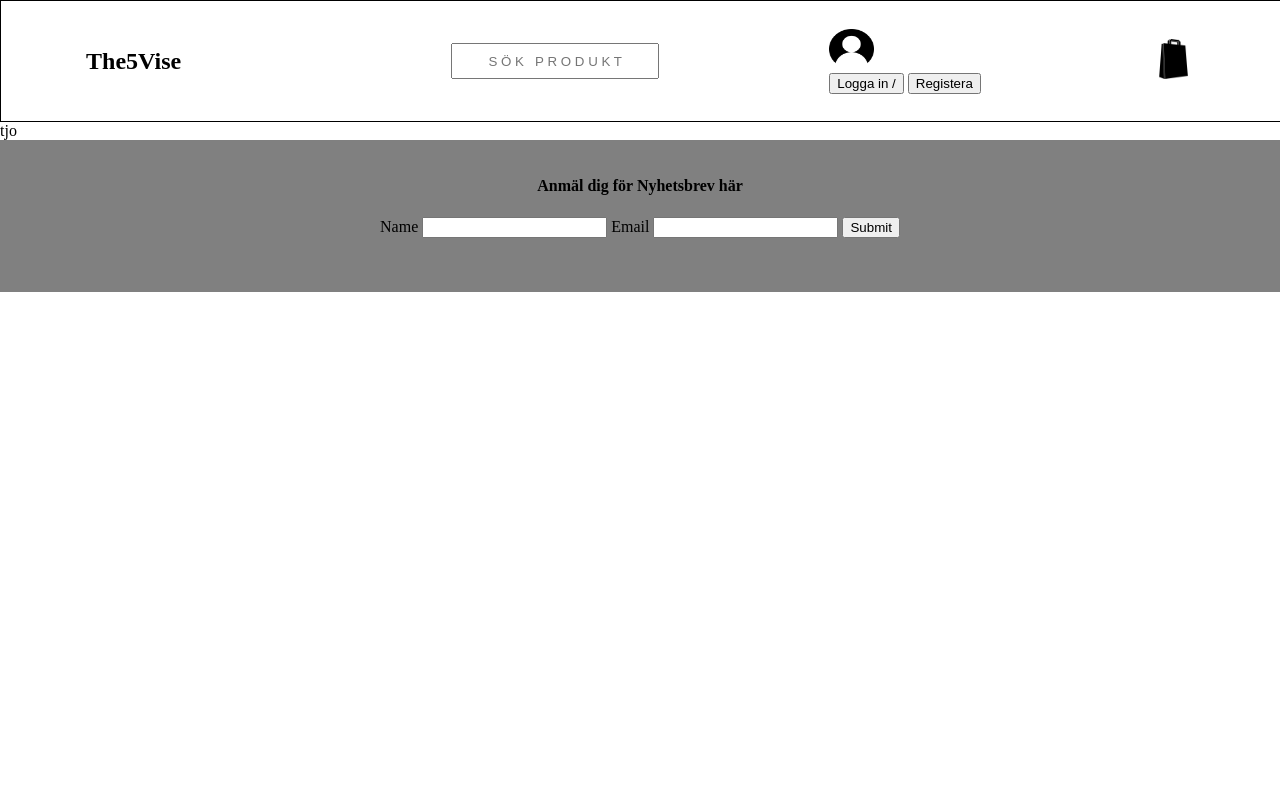
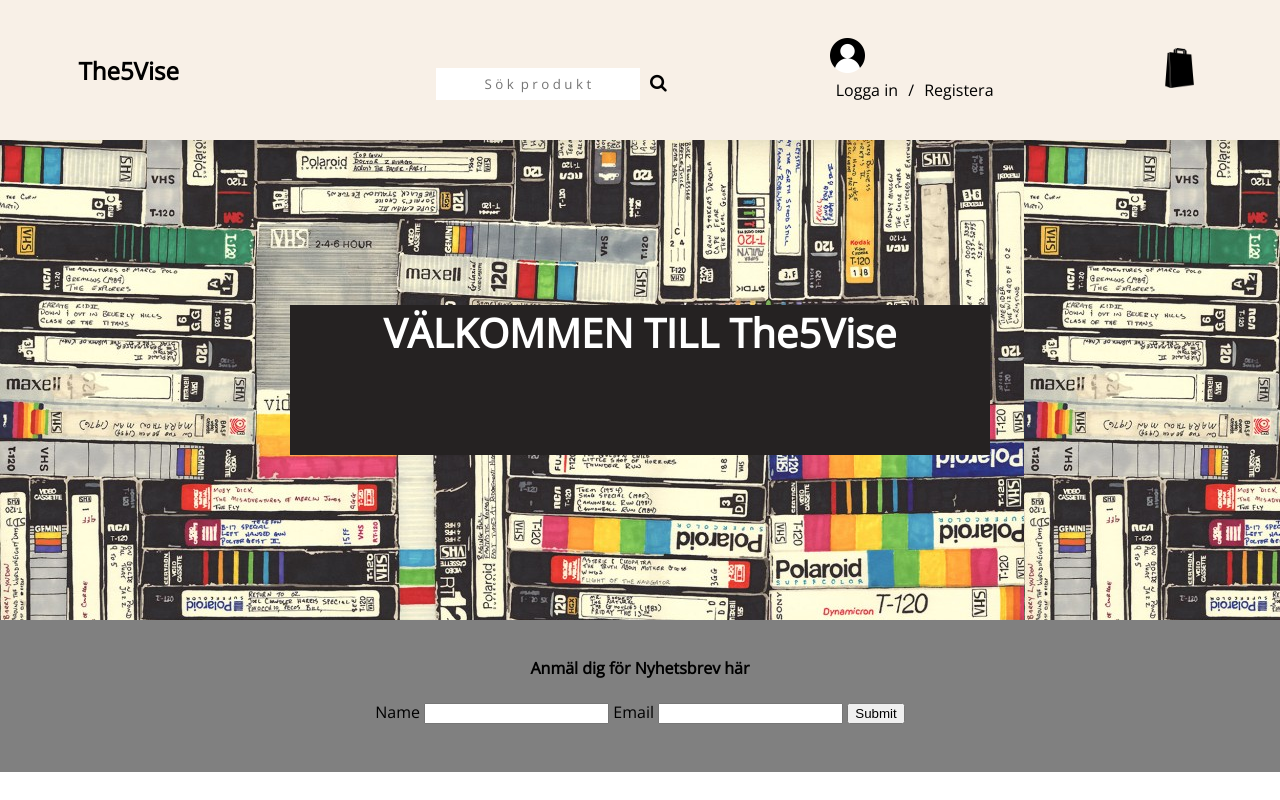
Before and after one commit to Andreeez/SecondWebshop, a PHP site: page / in a window 1280 px wide. Run offline with PHP 8.4, Linux system fonts and the light colour scheme; some libraries are stand-ins or nearby versions.

Commit message:
registrering klart

```diff
--- a/index.php
+++ b/index.php
@@ -7,7 +7,7 @@ require 'sections/header.php';
 
 
 <div class ="hejhej">
-tjo
+    <div class="back"><h1>VÄLKOMMEN TILL <?php echo webshopName; ?></h1</div>
 </div>
 
 <?php
--- a/sections/header.php
+++ b/sections/header.php
@@ -9,6 +9,8 @@ define("webshopName", "The5Vise");?>
     <meta name="viewport" content="width=device-width, initial-scale=1">
     <link rel="stylesheet" type="text/css" media="screen" href="../style.css" />
     <script src="https://ajax.googleapis.com/ajax/libs/jquery/3.2.1/jquery.min.js"></script>
+    <link rel="stylesheet" href="https://cdnjs.cloudflare.com/ajax/libs/font-awesome/4.7.0/css/font-awesome.min.css">
+    <link href="https://fonts.googleapis.com/css?family=Open+Sans" rel="stylesheet">
     <script src="../script/script.js"></script>
 </head>
 <body>
@@ -16,22 +18,24 @@ define("webshopName", "The5Vise");?>
 <div class="headerContainer">
     <div class="headerRow">
         <div class="headerItem" id="headerItem1">
-        <h2 class="webshopLogo"><?php echo webshopName; ?></h2>
+        <h2 class="webshopLogo" href="./index.php"><?php echo webshopName; ?></h2>
         </div>
         <div class="headerItem" id="headerItem2">
             <form class="searchForm">
-                <input type="text" id="searchInput" name="searchProduct" placeholder="S Ö K   P R O D U K T"/>
+                <input type="text" id="searchInput" name="searchProduct" placeholder="S ö k  p r o d u k t"/>
+                <button type="submit" id="searchSym"><i class="fa fa-search"></i></button>
             </form>
         </div>
         <div class="headerItem">
             <div class="headerItembox">
                 <div class="headerItemRow" id="itemRow1">
-                    <img src="../images/kontoSymbol.png" style="width:45px; height:40px; margin:auto"/>
+                    <img src="../images/kontoSymbol.png" style="width:35px; height:35px; margin:auto"/>
                 </div>
                 <div class="headerItemRow">
                     <form method="GET" action="<?php echo $_SERVER['PHP_SELF'];?>">
-                        <button type="submit" name="headerLogin">Logga in /</button>
-                        <button type="submit" name="headerSignUp">Registera</button>
+                        <button type="submit" class="buttonHeader" name="headerLogin">Logga in</button>
+                        /
+                        <button type="submit" class="buttonHeader" name="headerSignUp">Registera</button>
                     </form>
                 </div>
             </div>
@@ -49,16 +53,12 @@ define("webshopName", "The5Vise");?>
         if($_SERVER["REQUEST_METHOD"] == "GET"){
         if(isset($_GET['headerLogin'])){
             header('location: ./login.php');
-            }else{
-               // die();
             }
         }
 
         if($_SERVER["REQUEST_METHOD"] == "GET"){
             if(isset($_GET['headerSignUp'])){
                 header('location: ./signup.php');
-                }else{
-                   // die();
                 }
         }
     ?>
--- a/style.css
+++ b/style.css
@@ -1,17 +1,36 @@
 body{
     margin:0px;
     width: 100%;
+    font-family: 'Open Sans', sans-serif;
+}
+
+h1{
+    font-size: 40px;
+    color: white;
+    background-color: rgb(37, 34, 34);
+    height:150px;
+    width: 700px;
+    text-align: center;
+}
+
+.back{
+    background-image: url("images/vhsimg.jpeg");
+    width: 100%;
+    min-height: 480px;
+    display: flex;
+    justify-content: center;
+    align-items: center;
+    margin:0px;
 }
 
 /* HEADER STYLE */
 .headerContainer{
-    background-color: white;
+    background-color: rgb(248, 240, 231);
     color: black;
-    border: 1px solid black;
     width: 100%;
-    height: 120px;
     display: flex;
     align-items: center;
+    min-height: 140px;
 }
 
 .headerRow{
@@ -32,7 +51,15 @@ body{
 #searchInput{
     width: 200px;
     height: 30px;
+    margin-top: 28px;
     text-align: center;
+    border: none;
+    font-family: 'Open Sans', sans-serif;
+}
+#searchSym{
+    background:none;
+    border:none;
+    font-size: 18px;
 }
 
 #headerItem1{
@@ -43,6 +70,14 @@ body{
     display: flex;
     justify-content: center;
     flex-direction: column;
+}
+
+.buttonHeader{
+    background:none;
+    border:none;
+    cursor: pointer;
+    font-size: 16px;
+    font-family: 'Open Sans', sans-serif;
 }
 
 /* LOGIN STYLE */
```
Also changed, not shown: login.php (+4 -3 lines), signup.php (+4 -3 lines), test.php (added, +39 -0 lines), images/vhsimg.jpeg (added).
